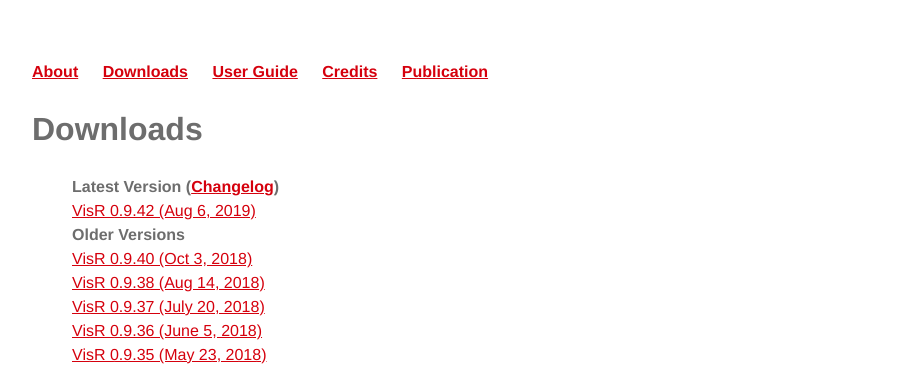
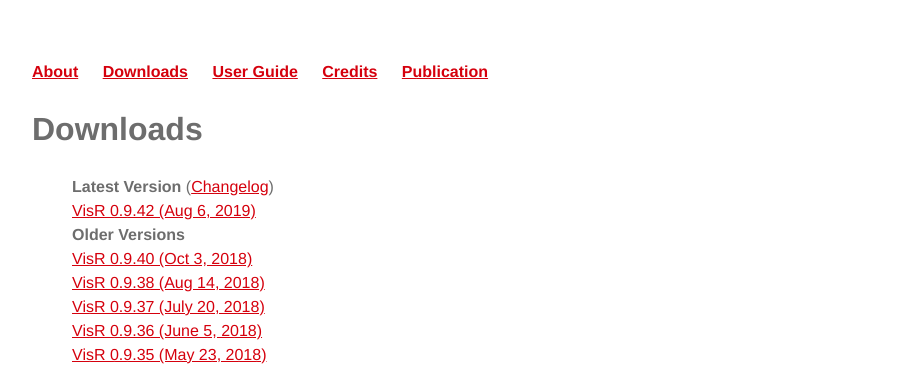
Before and after one commit to visrsoftware/visrsoftware.github.io, a Jekyll site: the page built from downloads/index.html, in a window 1280 px wide. Shown: the top 370 px of the page, without its empty margins (160-1060 px from the left). Built offline with Jekyll 4.4.1, drawn with Linux system fonts in a browser that asks for light colours; part of the change alters nothing that is shown.

```diff
--- a/downloads/index.html
+++ b/downloads/index.html
@@ -4,7 +4,7 @@ title: Downloads
 ---
 <div class="downloads">
 	<ul class="downloads">
-		<li><b>Latest Version (<a href="https://raw.githubusercontent.com/visrsoftware/visrsoftware.github.io/master/Changelog.md">Changelog</a>)</b></li>
+		<li><b>Latest Version </b> (<a href="https://raw.githubusercontent.com/visrsoftware/visrsoftware.github.io/master/Changelog.md">Changelog</a>)</li>
 		<li><a href="https://bit.ly/2M382IP"> VisR 0.9.42 (Aug 6, 2019)</a></li>
 		<li></li>
 		<li><b>Older Versions</b></li>
```
